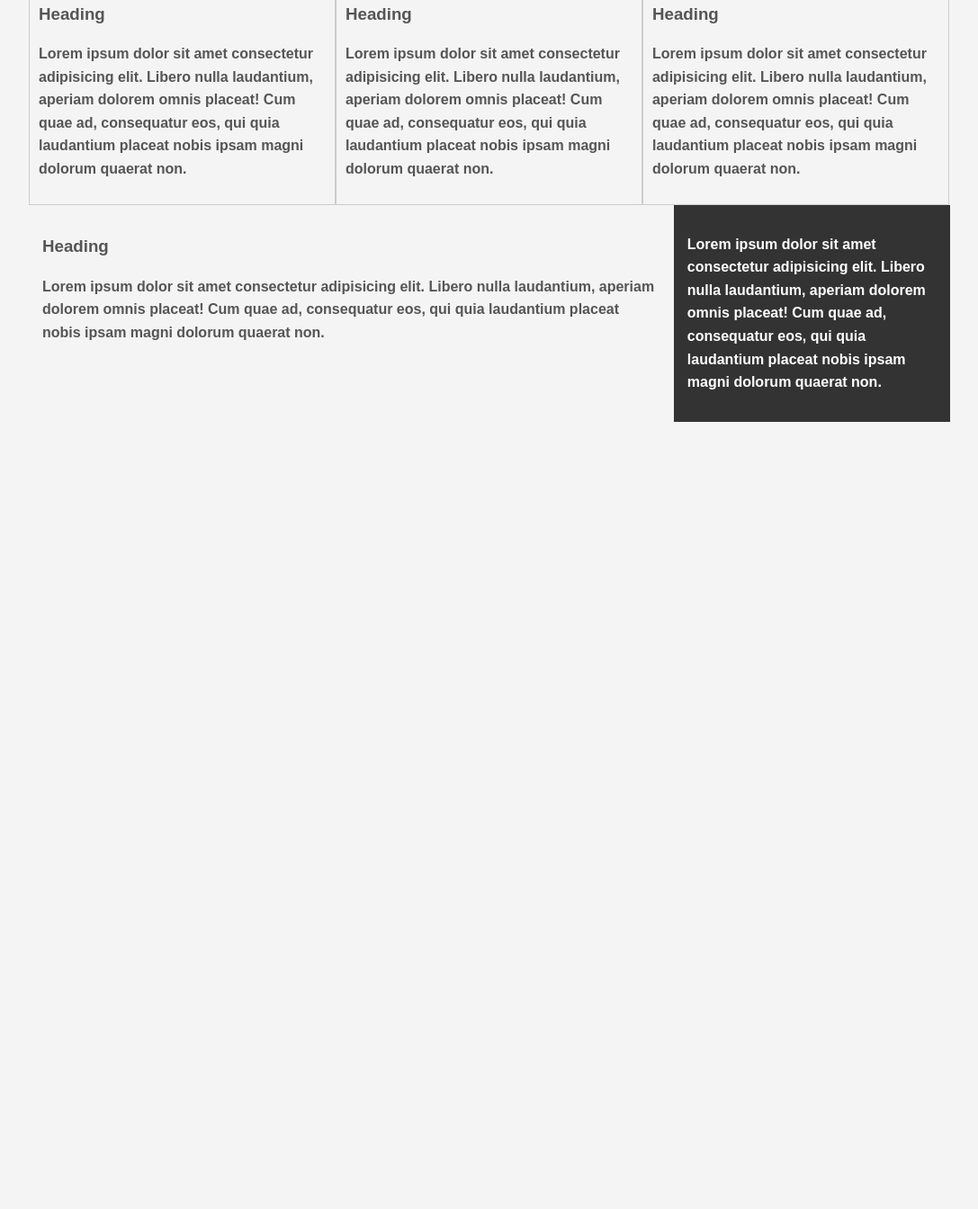
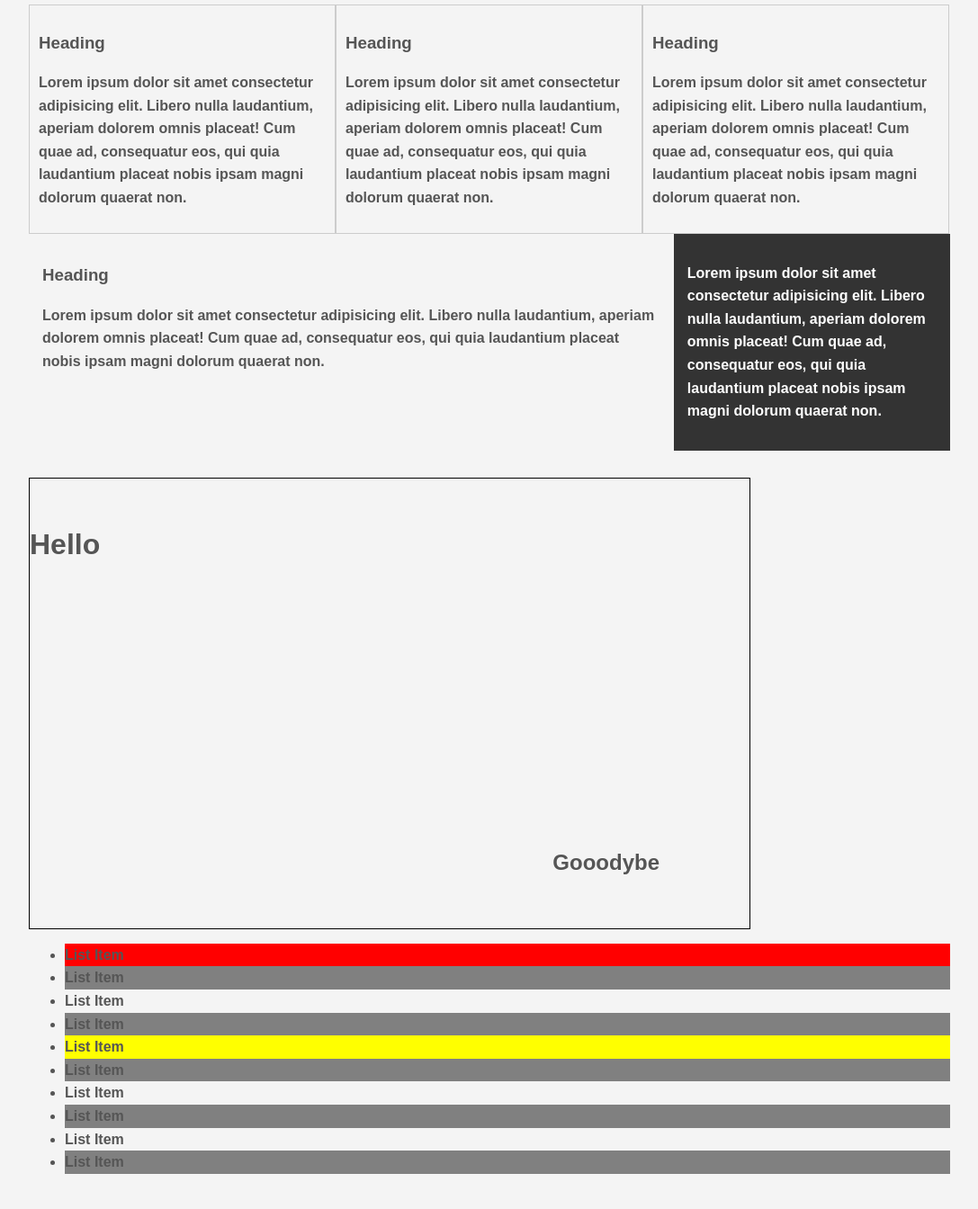
Before and after one commit to nperls/CSS-Crash-Course, a plain HTML site: page csscheatsheet/index.html in a window 1280 px wide. Shown: the part 1012-2356 px from the top of the page at 90% size, without its empty margins (96-1183 px from the left). Before the commit the page ends 1481 px from the top, so only its background shows below. Drawn offline with Linux system fonts and the light colour scheme.

Commit message:
finalized cheat sheet

```diff
--- a/csscheatsheet/index.html
+++ b/csscheatsheet/index.html
@@ -103,6 +103,27 @@
           non.
         </p>
       </div>
+      <div class="clr"></div>
+      <div class="p-box">
+        <h1>Hello</h1>
+        <h2>Gooodybe</h2>
+      </div>
+      <ul class ="my-list">
+        <li>List Item</li>
+        <li>List Item</li>
+        <li>List Item</li>
+        <li>List Item</li>
+        <li>List Item</li>
+        <li>List Item</li>
+        <li>List Item</li>
+        <li>List Item</li>
+        <li>List Item</li>
+        <li>List Item</li>
+      </ul>
     </div>
+
+    <a class="fix-me button" href="">Hello</a>
+
+    <div style="margin-top:500px;"></div>
   </body>
 </html>
--- a/csscheatsheet/style.css
+++ b/csscheatsheet/style.css
@@ -88,7 +88,7 @@ a:active{
   list-style: none;
 }
 .categories li{
-    padding-boottom:8px;
+    padding-bottom:8px;
     border-bottom:dotted 1px #333;
     list-style-image:url()
 }
@@ -133,3 +133,47 @@ a:active{
     padding:15px;
     box-sizing:border-box;
 }
+
+.p-box{
+    width:800px;
+    height:500px;
+    border:1px solid #000;
+    margin-top:30px;
+    position:relative;
+    /*
+    background-image:url('../')
+    background-repeat:no-repeat;
+    backgorund-poosition:center top;
+    */
+}
+
+.p-box h1{
+    position:absolute;
+    top:40px;
+}
+
+.p-box h2{
+    position:absolute;
+    bottom:40px;
+    right:100px;
+}
+
+.fix-me{
+    position:fixed;
+    top:400px;
+}
+
+.my-list li:first-child{
+background:red;
+}
+.my-list li:last-child{
+background:blue;
+}
+
+.my-list li:nth-child(5){
+    background:yellow;
+}
+
+.my-list li:nth-child(even){
+    background:gray;
+}
```
